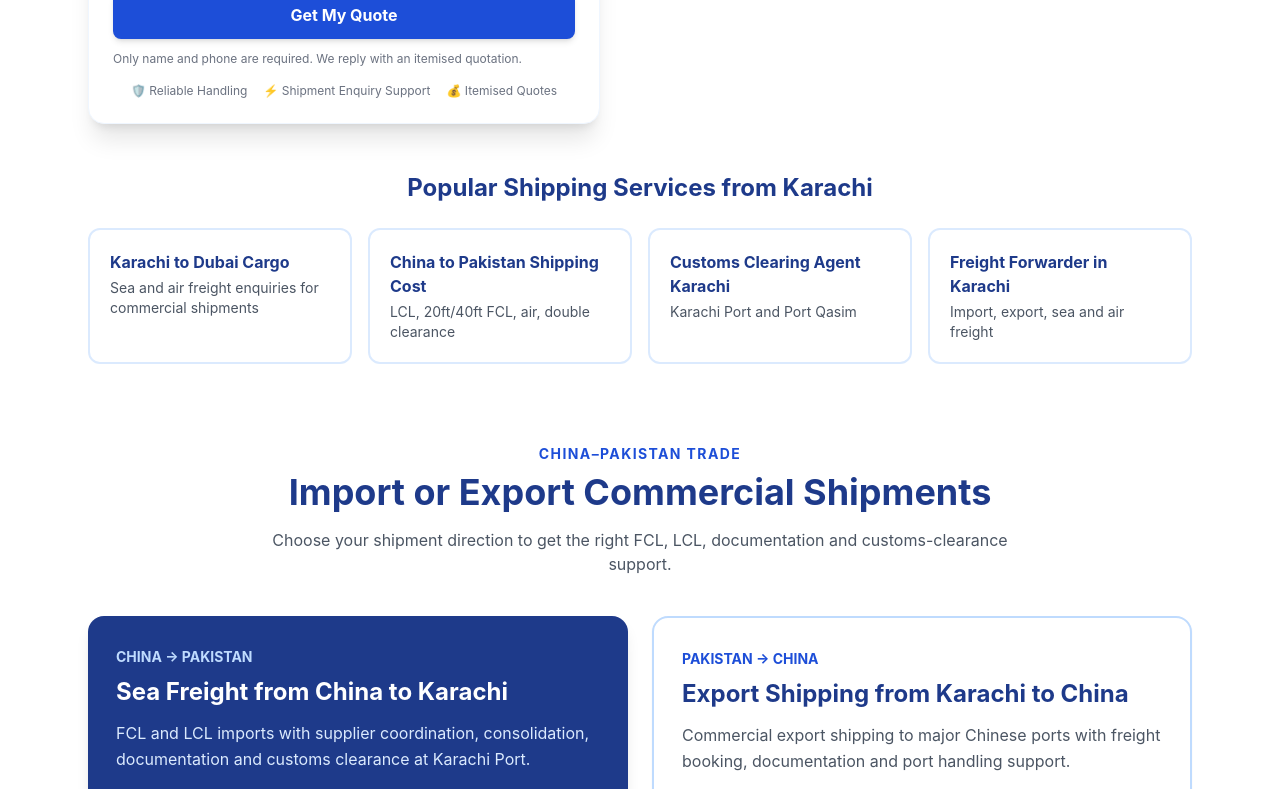
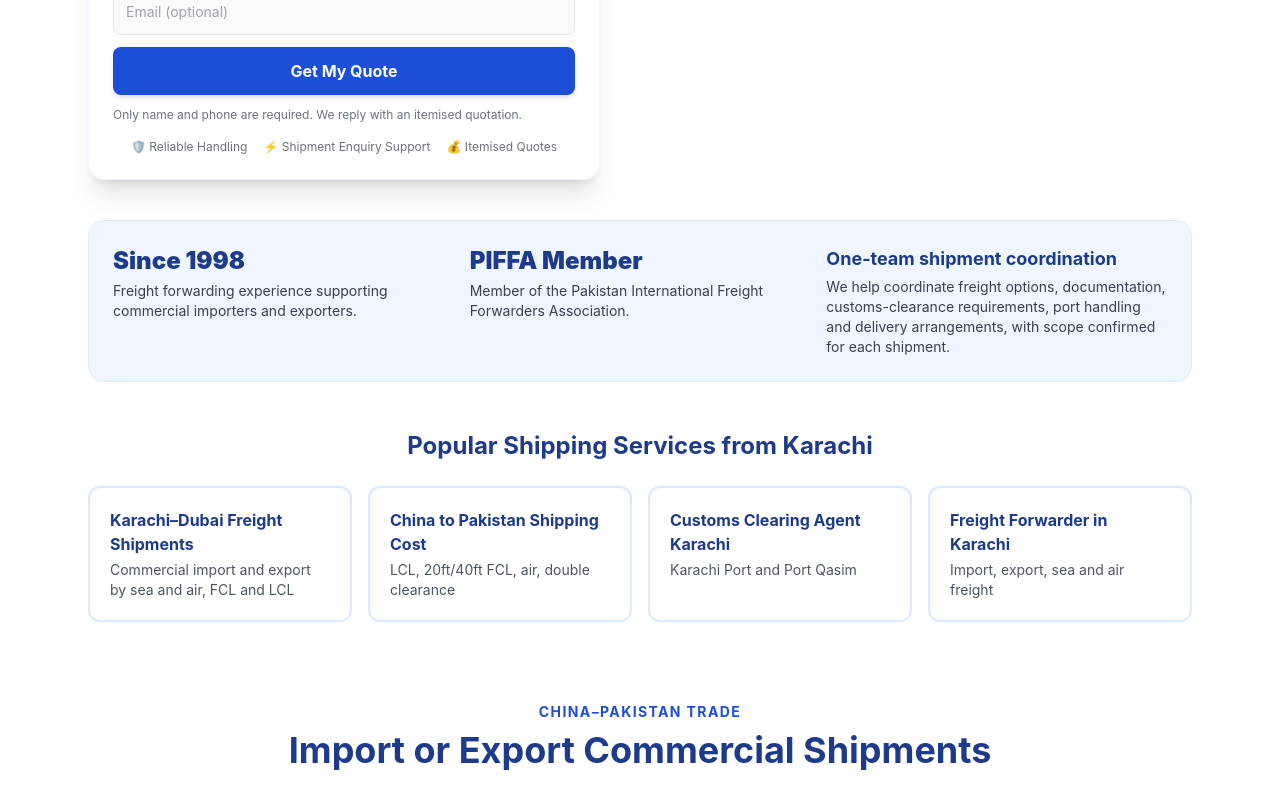
Before and after one commit to ubaidking1/JJ, a Next.js app: page / in a window 1280 px wide. Shown: the part 1074-1863 px from the top of the page. Built offline with nearby package versions, Linux system fonts and the light colour scheme.

Commit message:
Add verified experience and PIFFA trust signals to homepage

```diff
--- a/app/page.tsx
+++ b/app/page.tsx
@@ -6,7 +6,7 @@ import type { Metadata } from "next";
 
 export const metadata: Metadata = pageMetadata({
   title: { absolute: "Freight Forwarder in Karachi | Jilani Shipping International" },
-  description: "Jilani Shipping International is a Karachi freight forwarder coordinating commercial imports and exports by sea and air, including FCL, LCL and customs clearance support.",
+  description: "Jilani Shipping International is a Karachi freight forwarder with experience since 1998 and PIFFA membership, coordinating commercial imports and exports by sea and air.",
   keywords: [
     "freight forwarder Karachi",
     "freight forwarding company Pakistan",
@@ -30,7 +30,7 @@ export default function Home() {
               Jilani Shipping International (JSI) is a Karachi-based freight forwarding company supporting commercial import and export shipments. We coordinate sea freight, air freight, FCL, LCL, shipment documentation and customs clearance support for businesses moving cargo internationally.
             </p>
             <p className="text-sm md:text-lg text-gray-700 leading-relaxed max-w-xl mx-auto lg:mx-0">
-              Our team can assist with shipment planning, supplier coordination, freight booking enquiries, export and import documentation, customs coordination and delivery arrangements. The available scope, route and charges are confirmed for each shipment.
+              With freight forwarding experience since 1998, JSI helps businesses coordinate the moving parts of an international shipment through one point of contact—from freight options and supplier coordination to documentation, customs-clearance requirements, port handling and delivery arrangements. The agreed scope, route and charges are confirmed for each shipment.
             </p>
             <p className="text-sm md:text-lg text-gray-700 leading-relaxed max-w-xl mx-auto lg:mx-0">
               For a tailored quotation, share your origin, destination, commodity, weight or CBM, Incoterm and cargo-ready date. JSI will review the shipment requirements and confirm the applicable options.
@@ -74,11 +74,26 @@ export default function Home() {
         </div>
       </section>
 
+      <section className="mt-10 grid gap-4 rounded-2xl border border-blue-100 bg-blue-50 p-6 md:grid-cols-3" aria-label="Jilani Shipping credentials and shipment coordination">
+        <div>
+          <p className="text-2xl font-black text-blue-900">Since 1998</p>
+          <p className="mt-1 text-sm text-gray-700">Freight forwarding experience supporting commercial importers and exporters.</p>
+        </div>
+        <div>
+          <p className="text-2xl font-black text-blue-900">PIFFA Member</p>
+          <p className="mt-1 text-sm text-gray-700">Member of the Pakistan International Freight Forwarders Association.</p>
+        </div>
+        <div>
+          <p className="text-lg font-bold text-blue-900">One-team shipment coordination</p>
+          <p className="mt-1 text-sm text-gray-700">We help coordinate freight options, documentation, customs-clearance requirements, port handling and delivery arrangements, with scope confirmed for each shipment.</p>
+        </div>
+      </section>
+
       {/* Popular searches: direct internal links to the pages that rank and convert */}
       <section className="mt-12" aria-label="Popular shipping services">
         <h2 className="text-2xl font-bold text-blue-900 text-center">Popular Shipping Services from Karachi</h2>
         <div className="mt-6 grid gap-4 sm:grid-cols-2 lg:grid-cols-4">
-          <Link href="/cargo-karachi-dubai/" className="rounded-xl border-2 border-blue-100 p-5 hover:shadow-md"><span className="font-bold text-blue-900">Karachi to Dubai Cargo</span><span className="mt-1 block text-sm text-gray-600">Sea and air freight enquiries for commercial shipments</span></Link>
+          <Link href="/cargo-karachi-dubai/" className="rounded-xl border-2 border-blue-100 p-5 hover:shadow-md"><span className="font-bold text-blue-900">Karachi–Dubai Freight Shipments</span><span className="mt-1 block text-sm text-gray-600">Commercial import and export by sea and air, FCL and LCL</span></Link>
           <Link href="/china-to-pakistan-shipping-cost/" className="rounded-xl border-2 border-blue-100 p-5 hover:shadow-md"><span className="font-bold text-blue-900">China to Pakistan Shipping Cost</span><span className="mt-1 block text-sm text-gray-600">LCL, 20ft/40ft FCL, air, double clearance</span></Link>
           <Link href="/customs-clearance-karachi/" className="rounded-xl border-2 border-blue-100 p-5 hover:shadow-md"><span className="font-bold text-blue-900">Customs Clearing Agent Karachi</span><span className="mt-1 block text-sm text-gray-600">Karachi Port and Port Qasim</span></Link>
           <Link href="/freight-forwarder-karachi/" className="rounded-xl border-2 border-blue-100 p-5 hover:shadow-md"><span className="font-bold text-blue-900">Freight Forwarder in Karachi</span><span className="mt-1 block text-sm text-gray-600">Import, export, sea and air freight</span></Link>
```
